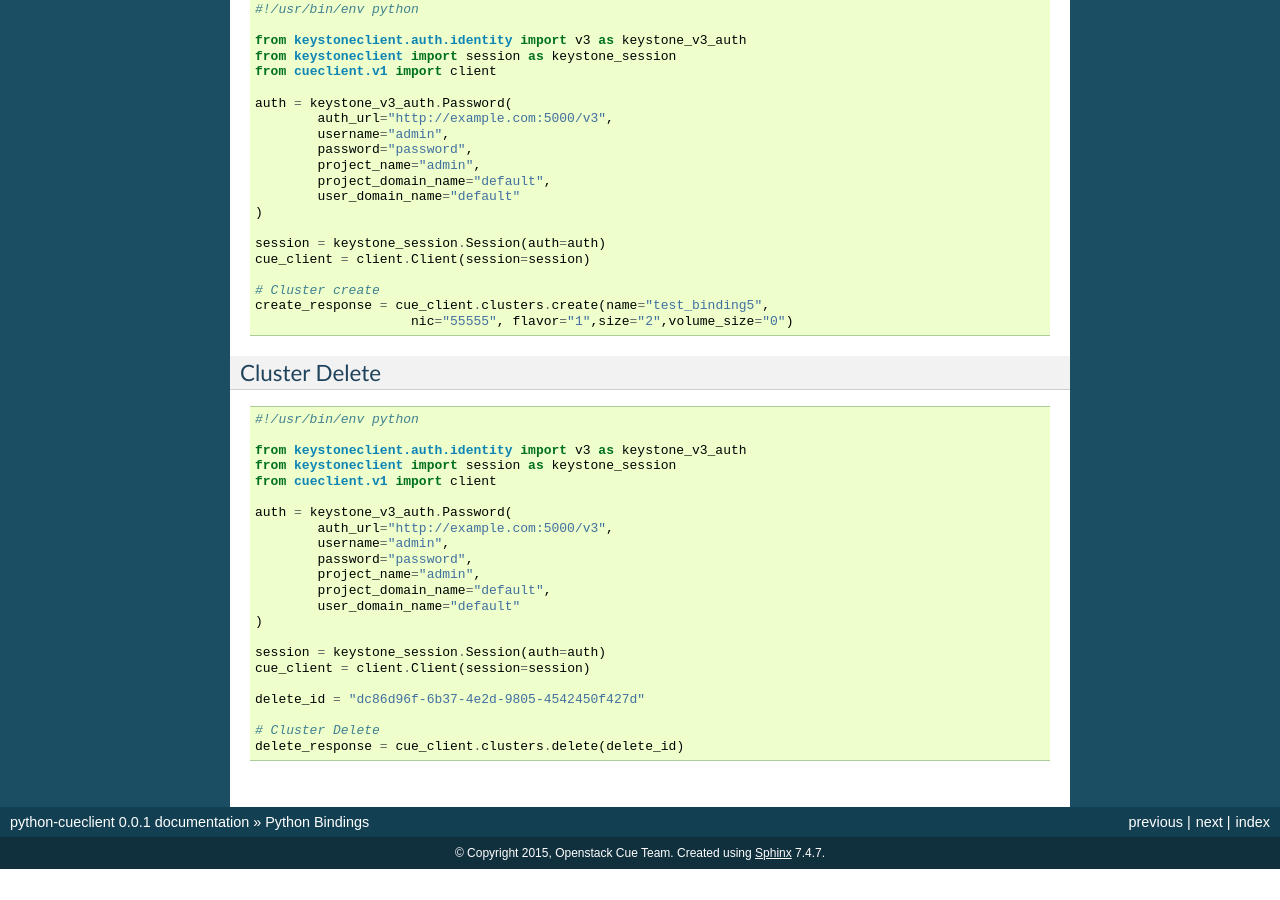
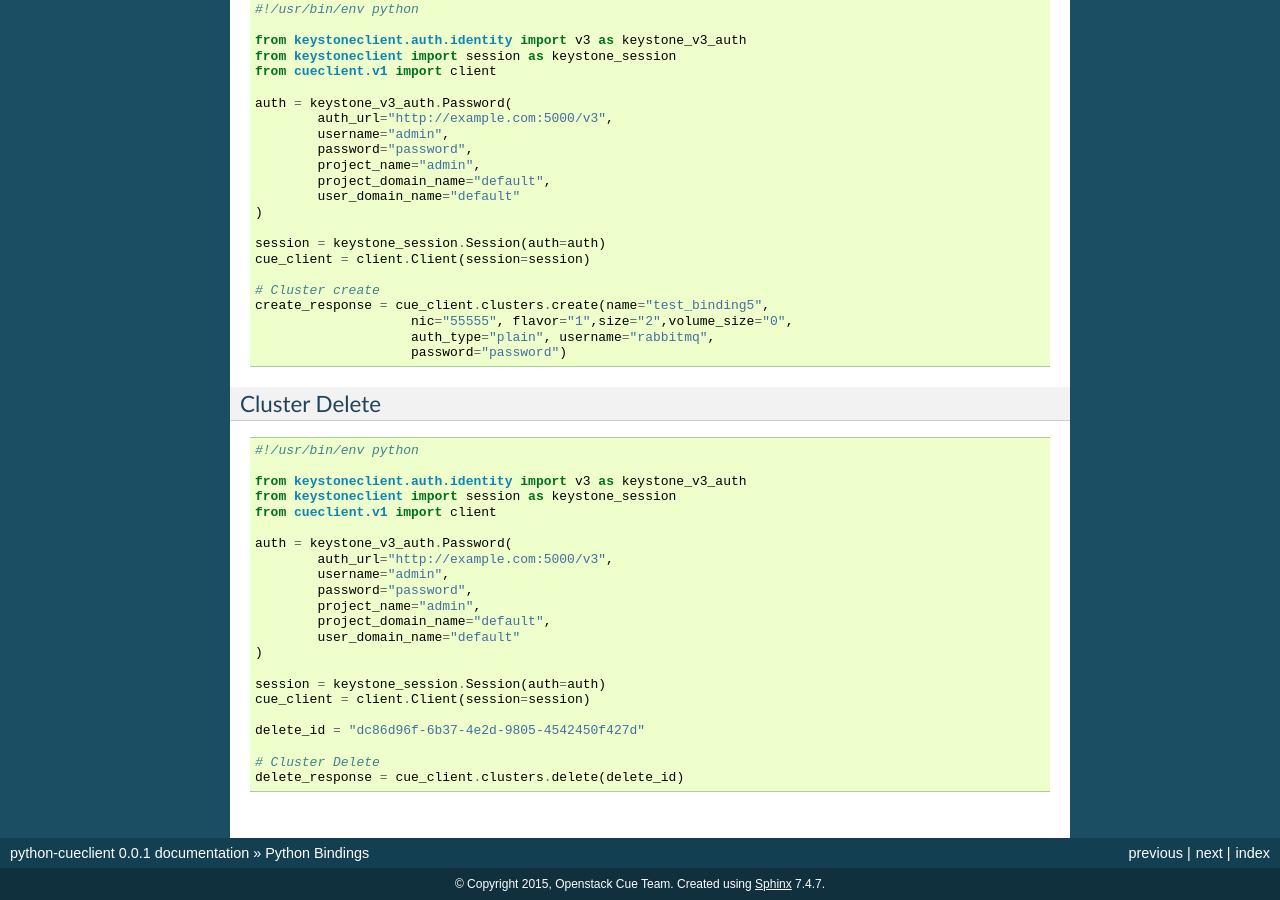
Before and after one commit to openstack-archive/python-cueclient, a Sphinx documentation site: the page built from doc/source/python-bindings.rst, in a window 1280 px wide and 900 px high, scrolled down 2148 px. Built offline with Sphinx 7.4.7, drawn with Linux system fonts in a browser that asks for light colours; before the commit the page ends 3017 px from its top, so only the background shows below that.

Commit message:
Updating documentation to include auth parameters
Change-Id: I88336bb6fbff78105a0a4bf77ad0c6bd2dce61e6

```diff
--- a/doc/source/command-line.rst
+++ b/doc/source/command-line.rst
@@ -46,7 +46,7 @@ Required fields for 'create' : name, network id , flavor and size.
 
 .. code-block:: shell-session
 
-    (openstack) message-broker cluster create --name cluster_04 --nic 3dd26c0b-03f2-4d2e-ae87-c02d7f33c788 --flavor 2 --size 3
+    (openstack) message-broker cluster create --name cluster_04 --nic 3dd26c0b-03f2-4d2e-ae87-c02d7f33c788 --flavor 2 --size 3 --auth type=plain,user=rabbitmq,pass=rabbit
     +-------------+--------------------------------------+
     | Field       | Value                                |
     +-------------+--------------------------------------+
--- a/doc/source/python-bindings.rst
+++ b/doc/source/python-bindings.rst
@@ -162,7 +162,9 @@ Cluster Create
 
     # Cluster create
     create_response = cue_client.clusters.create(name="test_binding5",
-                        nic="55555", flavor="1",size="2",volume_size="0")
+                        nic="55555", flavor="1",size="2",volume_size="0",
+                        auth_type="plain", username="rabbitmq",
+                        password="password")
 
 Cluster Delete
 --------------
```
